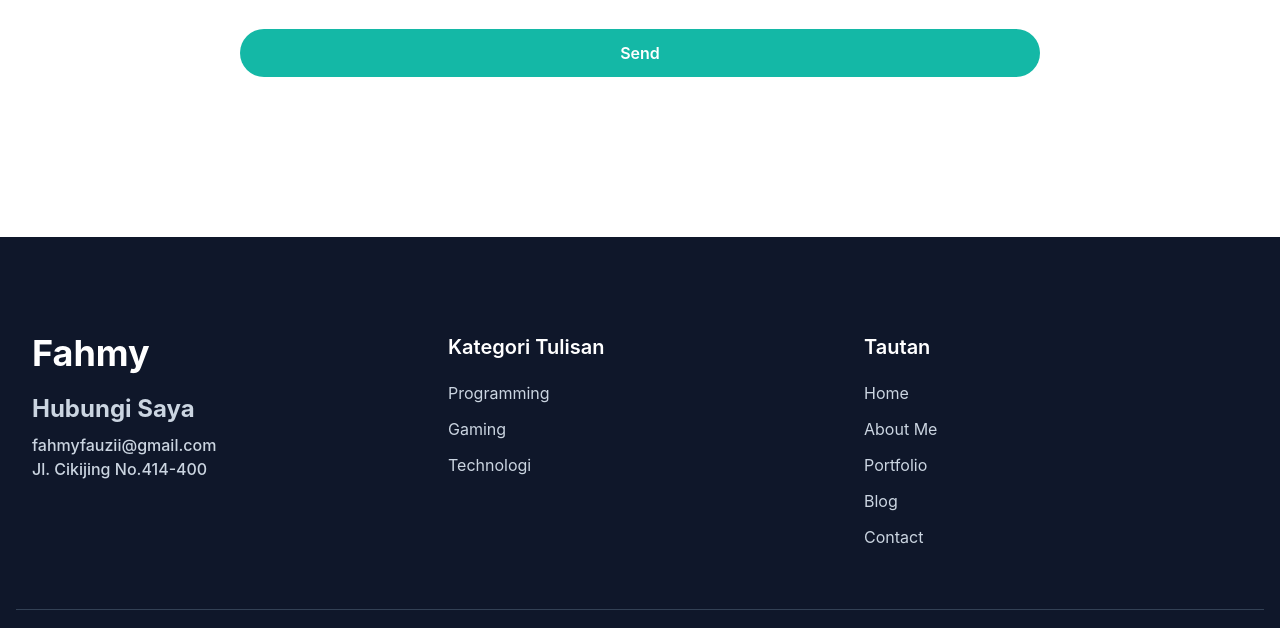
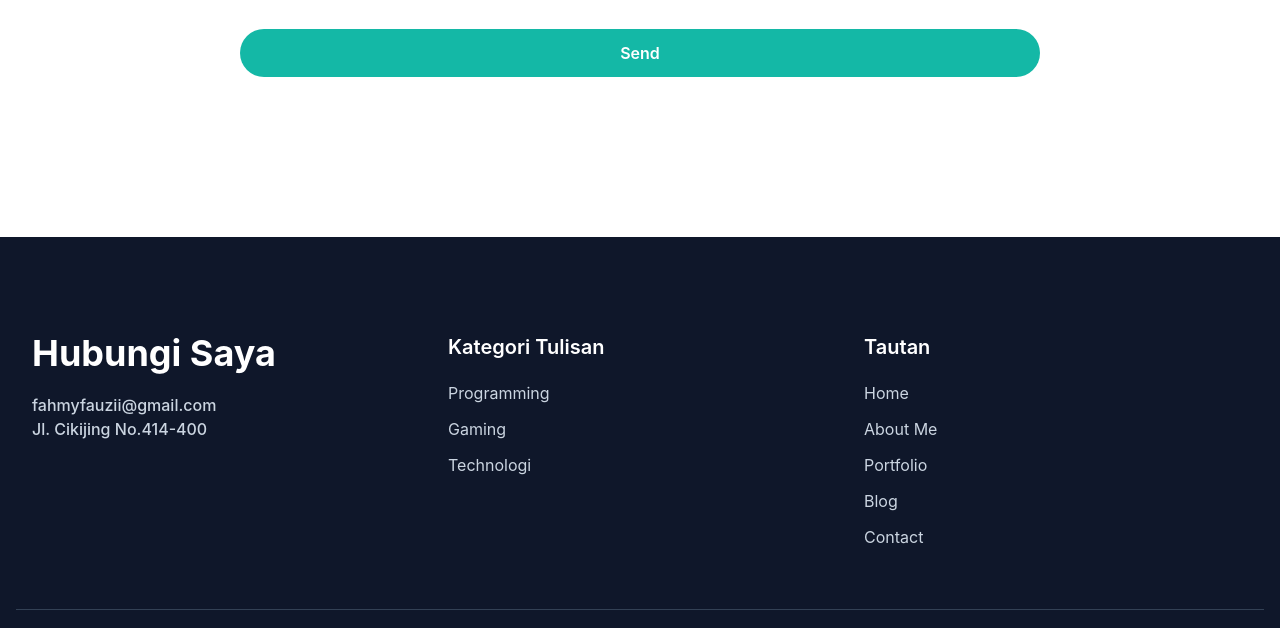
Before and after one commit to fahmyfauzi/portfolio1, a website: page index.html in a window 1280 px wide. Shown: the part 5348-5976 px from the top of the page. Drawn offline with nearby package versions, Linux system fonts and the light colour scheme.

Commit message:
update resume

```diff
--- a/index.html
+++ b/index.html
@@ -107,7 +107,7 @@
                     <p class="font-medium text-slate-400 mb-10 leading-relaxed">You don't have to be perfect in everyone's eyes just be the best version of <span class="text-dark font-bold dark:text-white">yourself.</span></p>
 
                     <a href="#contact" class="text-base font-semibold text-white bg-primary py-3 px-8 rounded-full hover:shadow-lg hover:bg-teal-40 hover:opacity-80 transition duration-300 ease-in-out">Contact me</a>
-                    <a href="https://drive.google.com/file/d/1V8oS1cVL_I7wfgkrQ68XYP9fMkcZjXu2/view?usp=drive_link" class="text-base font-semibold  bg-slate-200 py-3 px-8 rounded-full hover:shadow-lg text-primary hover:bg-teal-40 hover:opacity-80 transition duration-300 ease-in-out"
+                    <a href="https://drive.google.com/file/d/1cVVzJSzqjQ37ybkzINvfisNfrlbKp_dH/view?usp=drive_link" class="text-base font-semibold  bg-slate-200 py-3 px-8 rounded-full hover:shadow-lg text-primary hover:bg-teal-40 hover:opacity-80 transition duration-300 ease-in-out"
                         target="_blank">Resume</a>
 
                 </div>
@@ -415,8 +415,7 @@
         <div class="container">
             <div class="flex flex-wrap ">
                 <div class="w-full px-4 mb-12 text-slate-300 font-medium md:w-1/3">
-                    <h2 class="font-bold text-4xl text-white mb-5">Fahmy</h2>
-                    <h3 class="font-bold text-2xl mb-2">Hubungi Saya</h3>
+                    <h2 class="font-bold text-4xl text-white mb-5">Hubungi Saya</h2>
                     <p>fahmyfauzii@gmail.com</p>
                     <p>Jl. Cikijing No.414-400</p>
                 </div>
```
